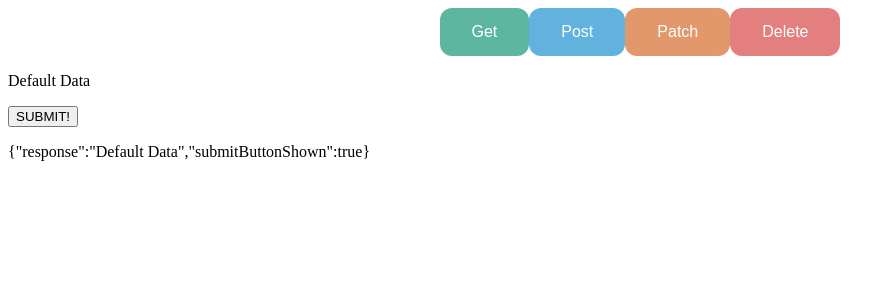
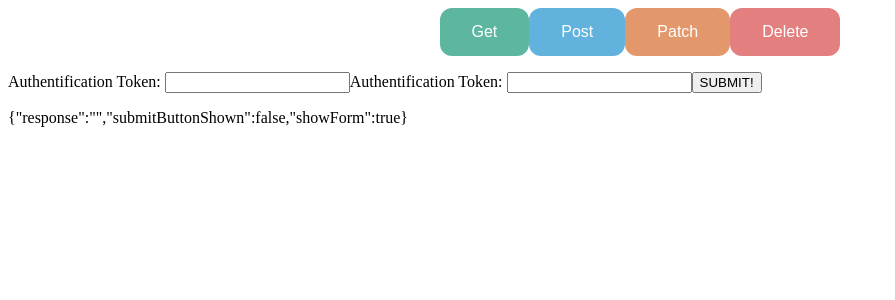
Before and after one commit to bitly/winterns2020, a React app: page / in a window 1280 px wide. Both pictures are taken after a click on the button "Get". Shown: the top 300 px of the page, without its empty margins (0-895 px from the left). Built offline with nearby package versions, Linux system fonts and the light colour scheme; the HTML template or start-up script is replaced by a standard one.

Commit message:
made a form file for inputs and placed submit button inside

```diff
--- a/package.json
+++ b/package.json
@@ -8,7 +8,7 @@
   "license": "ISC",
   "devDependencies": {
     "@babel/core": "^7.1.2",
-    "@babel/plugin-proposal-class-properties": "^7.7.4",
+    "@babel/plugin-proposal-class-properties": "^7.8.0",
     "@babel/preset-env": "^7.0.0",
     "@babel/preset-react": "^7.0.0",
     "babel-loader": "^8.0.4",
--- /dev/null
+++ b/src/Form.jsx
@@ -0,0 +1,21 @@
+import React from 'react';
+import ReactDOM from 'react-dom';
+import './index.css';
+
+export default class Form extends React.Component {
+state = {
+    authToken: ' '
+};
+
+render(){
+    return (
+       <div>
+           <form>
+            Authentification Token: <input id="textbox" type="text" value={this.state.authToken} />
+            Authentification Token: <input id="textbox" type="text" />
+             <button onClick={this.handleClick}>SUBMIT!</button>
+           </form>
+       </div>
+    )
+}
+}
--- a/src/index.jsx
+++ b/src/index.jsx
@@ -2,13 +2,15 @@ import React from 'react';
 import ReactDOM from 'react-dom';
 import './index.css';
 import axios from 'axios';
+import Form from './Form.jsx';
 
 class App extends React.Component {
     constructor(props) {
         super(props);
         this.state = {
-            response: 'Default Data',
-            submitButtonShown: false
+            response: '',
+            submitButtonShown: false,
+            showForm: false
         };
         this.handleClick = this.handleClick.bind(this);
         this.toggleButton = this.toggleButton.bind(this);
@@ -16,7 +18,7 @@ class App extends React.Component {
 
     toggleButton() {
         this.setState({
-            submitButtonShown: true
+            showForm: true
         });
     }
 
@@ -52,9 +54,8 @@ class App extends React.Component {
                  </p>
 
                 {
-                    this.state.submitButtonShown ?
-                    <button onClick={this.handleClick}>SUBMIT!</button> :
-                    ''
+                    this.state.showForm ?
+                    <Form /> : ''
                 }
 
                <p>{ JSON.stringify(this.state) }</p>
```
Also changed, not shown: .babelrc.
